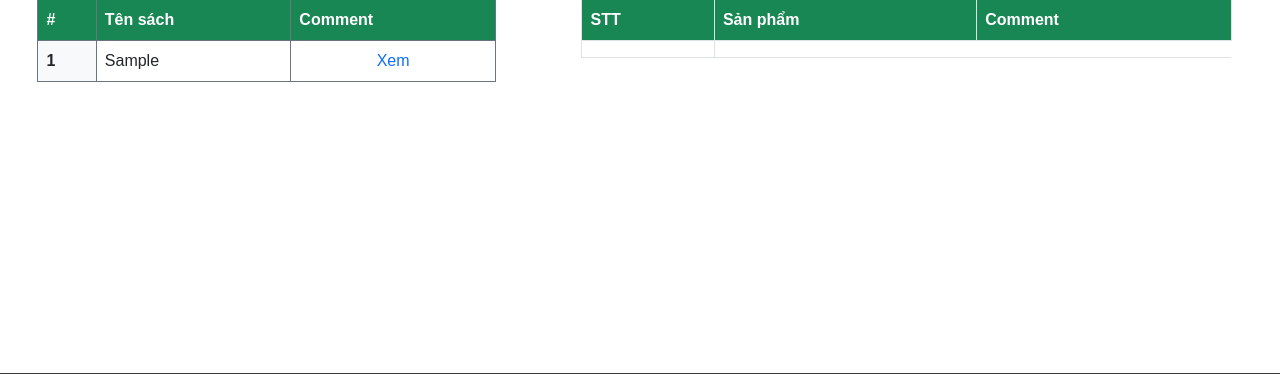
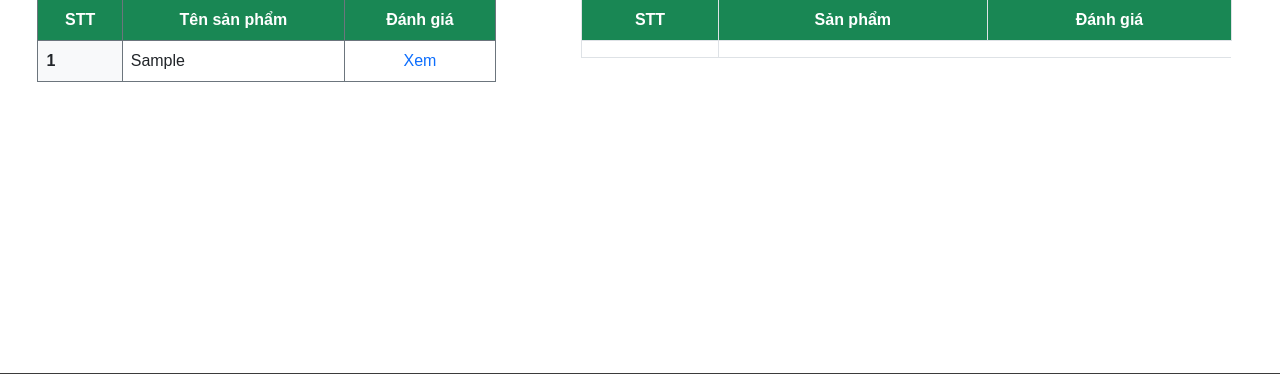
Before and after one commit to Tu-Minh-Tam-2k2/NienLuanCoSo, a PHP site: page /comment_sp.php in a window 1280 px wide. Shown: the part 99-473 px from the top of the page. Run offline with PHP 8.4, Linux system fonts and the light colour scheme; tables that the repository leaves empty or names only in its code hold one stand-in row (values such as "Sample post"); lists and menus that the app fills with data are empty; some libraries are stand-ins or nearby versions; grey boxes are pictures that could not be loaded.

Commit message:
Nien Luan Cơ Sở

```diff
--- a/apps/resoures/view/partials/header.php
+++ b/apps/resoures/view/partials/header.php
@@ -1,7 +1,6 @@
 <?php
 session_start();
 ?>
-
 <nav class="navbar navbar-expand-lg navbar-light bg-light">
   <!-- logo -->
   <a href="trangchu.php"><img class="img_logo" src="https://hapotravel.com/wp-content/uploads/2023/04/tong-hop-25-mau-logo-hoa-sen-dep-va-y-nghia_3.jpg" alt=""></a>
--- a/public/comment_sp.php
+++ b/public/comment_sp.php
@@ -31,11 +31,11 @@ session_start();
             <div class="row">
                 <div class="col-5">
                     <table class="table table-bordered border border-secondary mt-3 m-auto" style="width: 90%;">
-                        <thead class="bg-success text-white">
+                        <thead class="bg-success text-white text-center">
                             <tr>
-                                <th scope="col">#</th>
-                                <th scope="col">Tên sách</th>
-                                <th scope="col">Comment</th>
+                                <th scope="col">STT</th>
+                                <th scope="col">Tên sản phẩm</th>
+                                <th scope="col">Đánh giá</th>
                             </tr>
                         </thead>
                         <tbody>
@@ -62,20 +62,19 @@ session_start();
 
                 <div class="col-7">
                     <div id="xem_comment" class="box m-auto mt-3 " style="width: 90%;">
-                        <div class="tieude">
+                        <div class="tieude"></div>
 
-                        </div>
                         <div class="noidung">
                             <table class="table table-bordered ">
-                                <thead class="bg-success text-white">
+                                <thead class="bg-success text-white text-center">
                                     <tr>
                                         <th scope="col">STT</th>
                                         <th scope="col">Sản phẩm </th>
-                                        <th scope="col">Comment</th>
+                                        <th scope="col">Đánh giá</th>
                                     </tr>
                                 </thead>
                                 <tbody>
-                                    <!-- HIển thị sản phẩm  -->
+                                    <!-- Hiển thị sản phẩm  -->
                                     <?php
                                     if (isset($_GET['id_sp'])) {
                                         $query = "SELECT * FROM sanpham WHERE id_sp =? ";
@@ -87,31 +86,28 @@ session_start();
                                             echo "
                                                 <td><b>{$row['id_sp']}</b></td>
                                                 <td>
-                                                    <img class=\"img_xemcomment_sp\"  src=\"{$row['link']}\" style=\"height: 320px; width: 320px; text-align:center; \">
+                                                    <h3 class=\"text-center\">{$row['tensp']}</h3>
+                                                    <img class=\"img_xemcomment_sp\"  src=\"{$row['link']}\" style=\"height: 300px; width: 300px; text-align:center; \">
                                                 </td>
                                             ";
                                         }
                                     }
                                     ?>
 
+                                    <!-- Hiển thị đánh giá -->
                                     <td>
                                         <?php
-
                                         if (isset($_GET['id_sp'])) {
                                             $query = "SELECT *   FROM user , comment
                                         WHERE user.id=comment.id_user
                                         AND comment.id_sp=?
                                         ORDER BY created_at DESC";
-
                                             $sth = $pdo->prepare($query);
                                             $sth->execute([
                                                 $_GET['id_sp']
                                             ]);
-
                                             while ($row = $sth->fetch()) {
-
                                                 echo "
-
                                                             <div class=\"border max_width_758  mt-3 rounded min_height_50 word_wrap hover_large position-relative\">
                                                                 <div class=\"mx-2\"><b>{$row['username']} : </b></div>
                                                                 <div class=\"mx-2\"> {$row['noidung']} </div>
--- a/public/show_sp.php
+++ b/public/show_sp.php
@@ -69,7 +69,7 @@
             ?>
             <div>
                 <button class="btn btn-primary btn-md btn-danger" style="margin-left: 50%">
-                <form action="cart.php?id_sp=<?php echo $_GET['id_sp']; ?>" method="get" name="addcart" type="hidden">
+                <form action="cart.php" method="get" name="addcart" type="hidden">
                     <a href="cart.php" style="text-decoration:none; color:white">Thêm vào giỏ</a></form>
 
                 </button>
```
Also changed, not shown: public/cart.php (+3 -21 lines).
